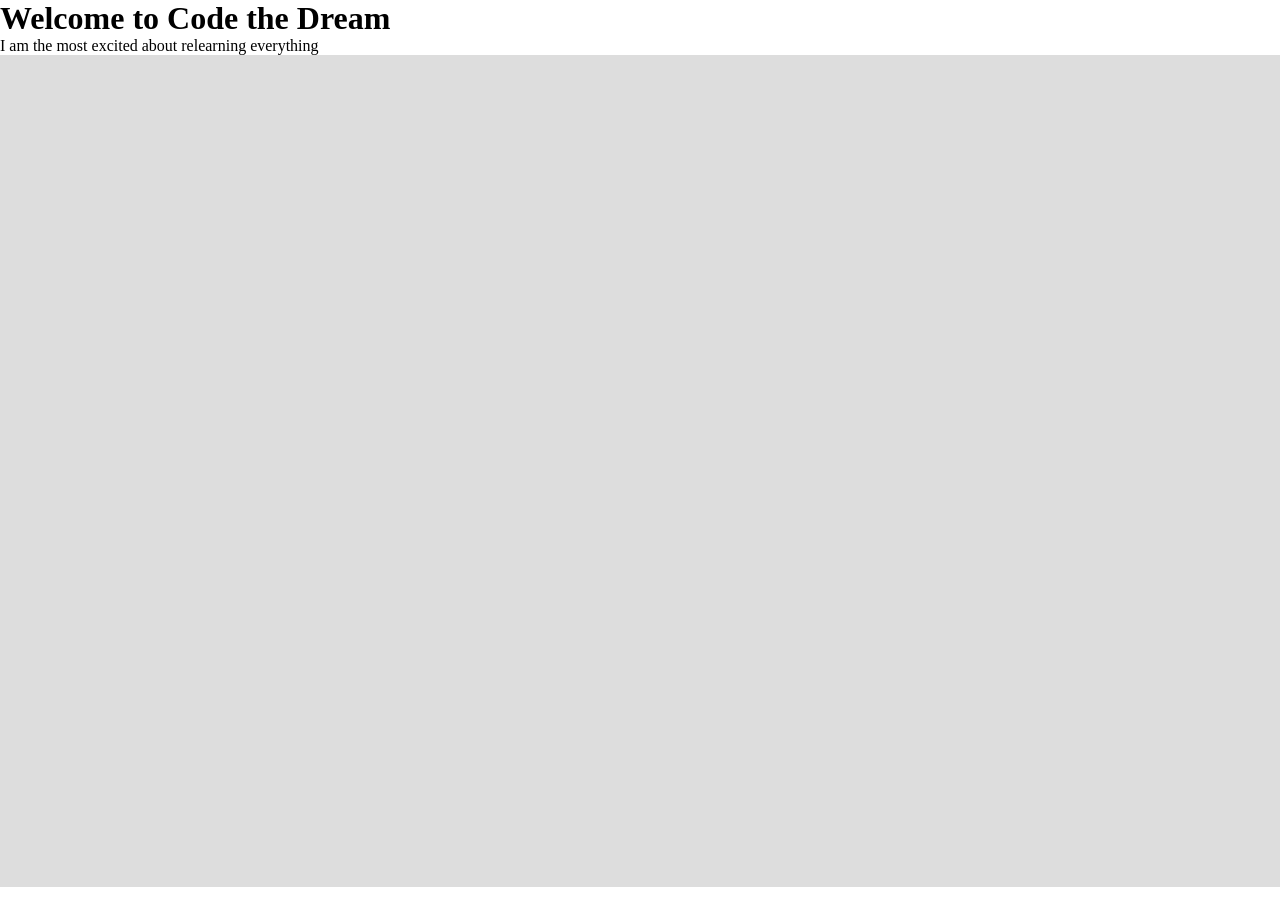
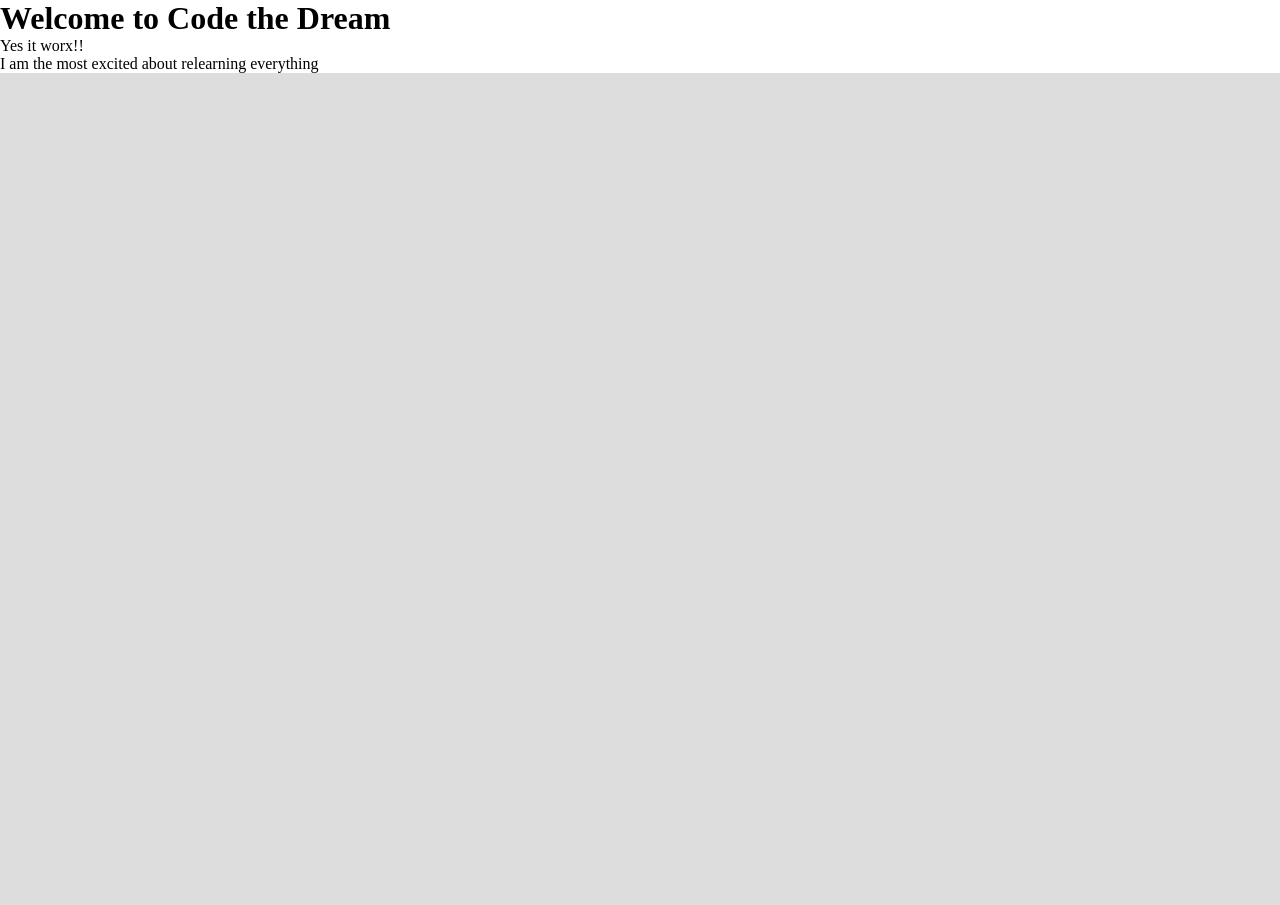
Before and after one commit to osbaldoAguilar/assignment-1, a plain HTML site: page index.html in a window 1280 px wide. Shown: the top 905 px of the page. Drawn offline with Linux system fonts and the light colour scheme.

Commit message:
Updated html file

```diff
--- a/index.html
+++ b/index.html
@@ -12,6 +12,7 @@
   <body>
     <div class='content-container'>
       <h1>Welcome to Code the Dream</h1>
+      <p>Yes it worx!!</p>
       <p>I am the most excited about relearning everything</p>
     </div>
 
```
